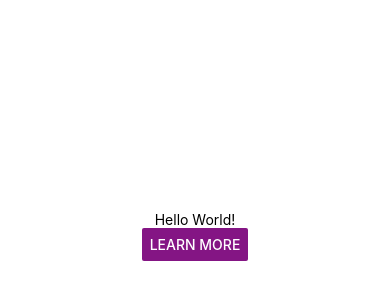
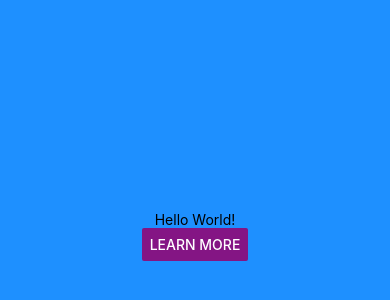
Before and after one commit to tirthankarkundu17/ReactNative-DoneWithIt, a React Native app: screen / in a window 390 px wide. Shown: the part 186-486 px from the top of the page. Built offline with nearby package versions, Linux system fonts and the light colour scheme.

Commit message:
SafeAreaView for Iphone Notches

```diff
--- a/App.js
+++ b/App.js
@@ -1,11 +1,11 @@
 import React from "react";
-import { StyleSheet, Text, View, Button } from "react-native";
+import { StyleSheet, Text, View, Button, SafeAreaView } from "react-native";
 
 export default function App() {
   console.log("Welcome");
 
   return (
-    <View style={styles.container}>
+    <SafeAreaView style={styles.container}>
       <Text>Hello World!</Text>
       <Button
         onPress={onPressLearnMore}
@@ -13,7 +13,7 @@ export default function App() {
         color="#841584"
         accessibilityLabel="Learn more about this purple button"
       />
-    </View>
+    </SafeAreaView>
   );
 
   function onPressLearnMore() {
@@ -24,7 +24,7 @@ export default function App() {
 const styles = StyleSheet.create({
   container: {
     flex: 1,
-    backgroundColor: "#fff",
+    backgroundColor: "dodgerblue",
     alignItems: "center",
     justifyContent: "center",
   },
```
